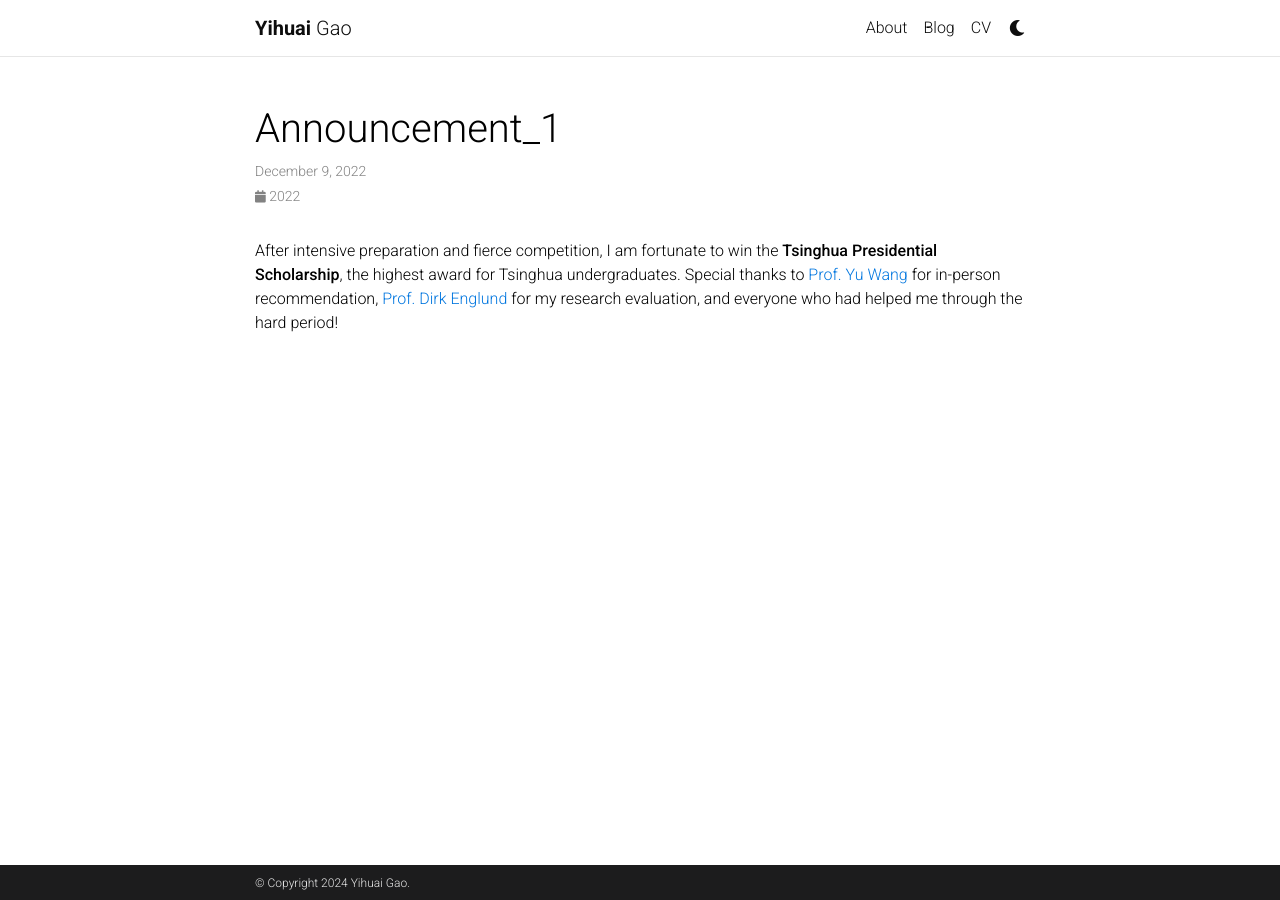
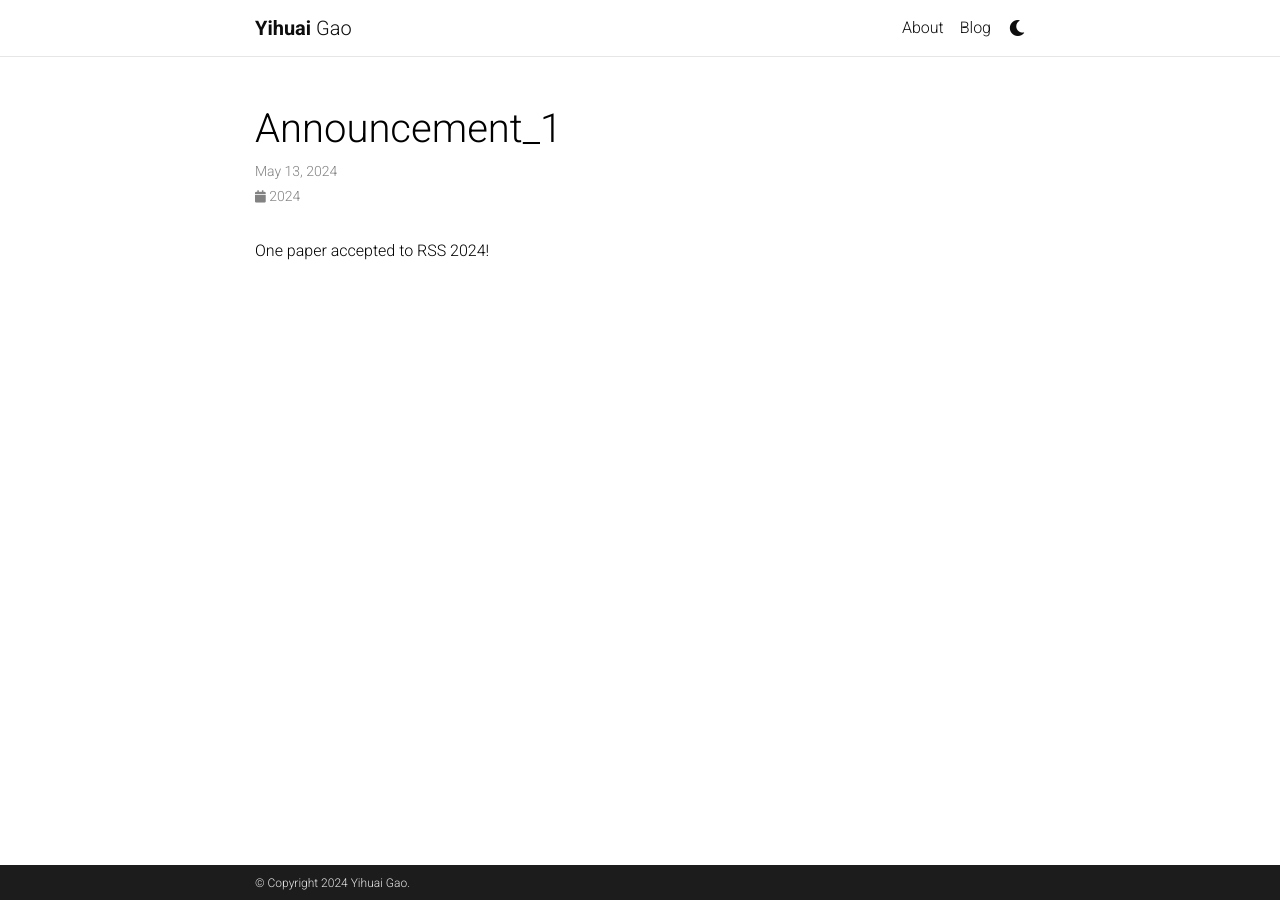
Before and after one commit to yihuai-gao/yihuai-gao.github.io, a Jekyll site: the page built from _news/announcement_1.md, in a window 1280 px wide. Built offline with Jekyll 4.4.1, drawn with Linux system fonts in a browser that asks for light colours; full-size pictures stand in for the smaller copies a plugin makes; comment, search, counter and statistics services are not loaded; a style sheet for code colours, icons or effects is not loaded.

Commit message:
Update personal info

```diff
--- a/_config.yml
+++ b/_config.yml
@@ -6,16 +6,16 @@
 first_name: Yihuai
 middle_name:
 last_name: Gao
-email: gao-yh18@mails.tsinghua.edu.cn; davidgao1013@outlook.com
+email: yihuai@stanford.edu
 description: > # the ">" symbol means to ignore newlines until "footer_text:"
   A simple, whitespace theme for academics. Based on [*folio](https://github.com/bogoli/-folio) design.
 footer_text: >
 keywords: jekyll, jekyll-theme, academic-website, portfolio-website  # add your own keywords or leave empty
 
 lang: en # the language of your site (for example: en, fr, cn, ru, etc.)
-icon: ⚛️  # the emoji used as the favicon (alternatively, provide image name in /assets/img/)
+icon: stanford_icon.ico  # the emoji used as the favicon (alternatively, provide image name in /assets/img/)
 
-url: https://paladin1013.github.io # the base hostname & protocol for your site
+url: https://yihuai-gao.github.io # the base hostname & protocol for your site
 # baseurl: /al-folio # the subpath of your site, e.g. /blog/
 baseurl:
 last_updated: false # set to true if you want to display last updated in the footer
--- a/_news/announcement_1.md
+++ b/_news/announcement_1.md
@@ -1,7 +1,7 @@
 ---
 layout: post
-date: 2022-12-9
+date: 2024-05-13
 inline: true
 ---
 
-After intensive preparation and fierce competition, I am fortunate to win the **Tsinghua Presidential Scholarship**, the highest award for Tsinghua undergraduates. Special thanks to [Prof. Yu Wang](https://scholar.google.com/citations?user=j8JGVvoAAAAJ) for in-person recommendation, [Prof. Dirk Englund](https://scholar.google.com/citations?user=ZFpENKoAAAAJ) for my research evaluation, and everyone who had helped me through the hard period!
+One paper accepted to RSS 2024!
```
Also changed, not shown: _pages/CV.md (deleted, +0 -8 lines), _pages/about.md (+9 -7 lines), assets/img/personal_photo1.jpeg (renamed from assets/img/personal_picture.jpeg), assets/img/personal_photo2.png (added), assets/img/stanford_icon.ico (added).
